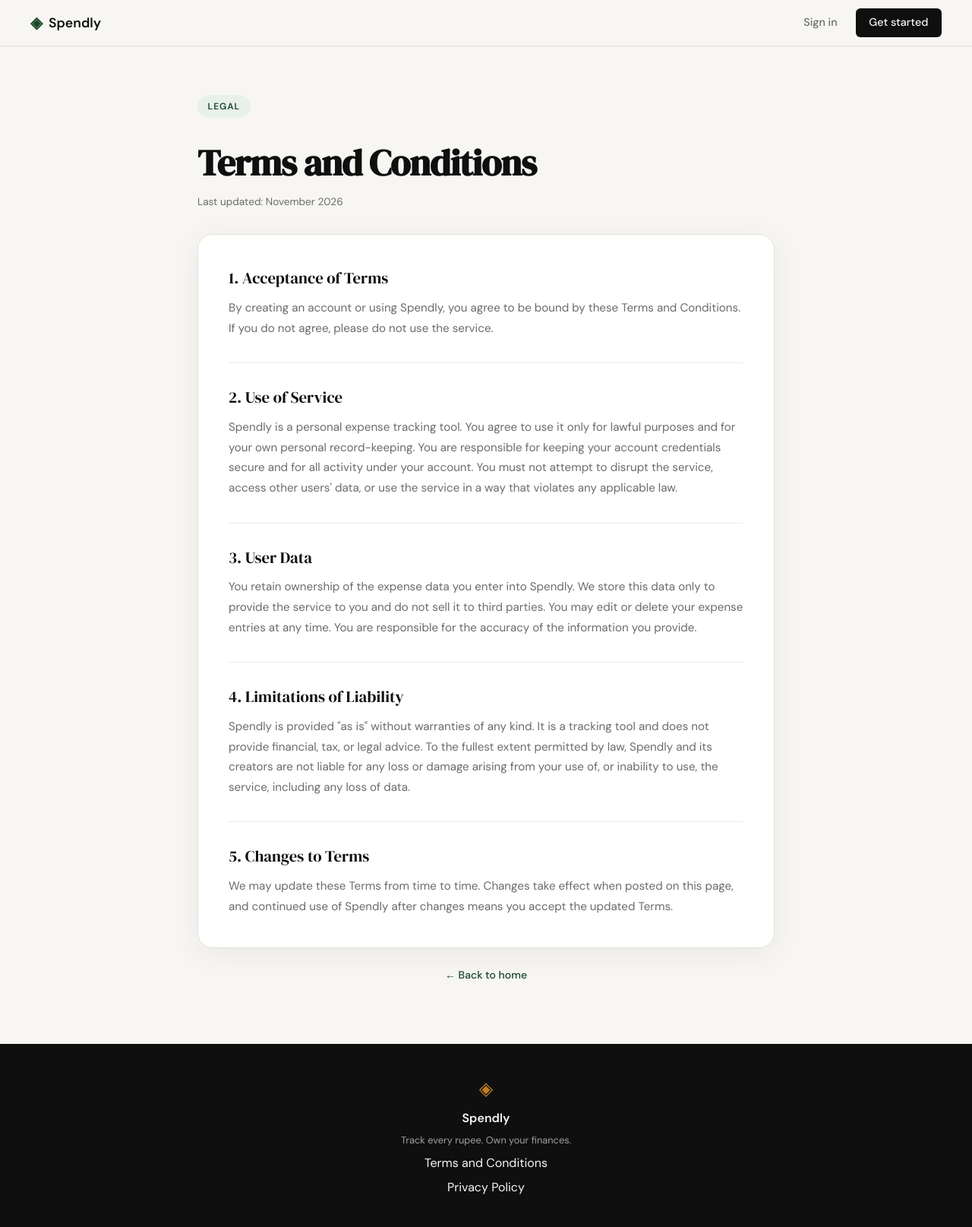
After one commit to Zain-Ali-Shah/spendly, a Flask app: page /terms in a window 1280 px wide. The commit adds this page. Shown: the whole page at 76% size. Run offline with Flask 3, Linux system fonts and the light colour scheme.

Commit message:
landing: add terms and conditions page and route
Co-Authored-By: Claude Sonnet 5.5 <noreply@anthropic.com>

```diff
--- a/app.py
+++ b/app.py
@@ -20,6 +20,11 @@ def register():
 @app.route("/login")
 def login():
     return render_template("login.html")
+
+
+@app.route("/terms")
+def terms():
+    return render_template("terms.html")
 
 
 # ------------------------------------------------------------------ #
--- a/static/css/style.css
+++ b/static/css/style.css
@@ -508,6 +508,80 @@ a { color: inherit; text-decoration: none; }
 }
 
 /* ------------------------------------------------------------------ */
+/* Legal pages (terms, privacy)                                        */
+/* ------------------------------------------------------------------ */
+
+.legal-section {
+    padding: 4rem 2rem 5rem;
+}
+
+.legal-container {
+    max-width: 760px;
+    margin: 0 auto;
+}
+
+.legal-header {
+    margin-bottom: 2rem;
+}
+
+.legal-title {
+    font-family: var(--font-display);
+    font-size: clamp(2rem, 4vw, 3rem);
+    line-height: 1.15;
+    letter-spacing: -0.02em;
+    color: var(--ink);
+    margin: 0.5rem 0 0.75rem;
+}
+
+.legal-updated {
+    font-size: 0.85rem;
+    color: var(--ink-muted);
+}
+
+.legal-card {
+    background: var(--paper-card);
+    border: 1px solid var(--border);
+    border-radius: var(--radius-lg);
+    padding: 2.5rem;
+    box-shadow: 0 8px 40px rgba(0,0,0,0.06);
+}
+
+.legal-card h2 {
+    font-family: var(--font-display);
+    font-size: 1.3rem;
+    font-weight: 400;
+    color: var(--ink);
+    margin: 2rem 0 0.6rem;
+    padding-top: 1.75rem;
+    border-top: 1px solid var(--border-soft);
+}
+
+.legal-card h2:first-child {
+    margin-top: 0;
+    padding-top: 0;
+    border-top: none;
+}
+
+.legal-card p {
+    font-size: 0.95rem;
+    color: var(--ink-muted);
+    line-height: 1.75;
+}
+
+.legal-back {
+    margin-top: 1.5rem;
+    text-align: center;
+    font-size: 0.875rem;
+}
+
+.legal-back a {
+    color: var(--accent);
+    font-weight: 500;
+}
+
+.legal-back a:hover { text-decoration: underline; }
+
+/* ------------------------------------------------------------------ */
 /* Responsive                                                          */
 /* ------------------------------------------------------------------ */
 
@@ -527,4 +601,6 @@ a { color: inherit; text-decoration: none; }
 @media (max-width: 600px) {
     .nav-links a:not(.nav-cta) { display: none; }
     .hero { padding: 3rem 1rem 2rem; }
+    .legal-section { padding: 2.5rem 1rem 3rem; }
+    .legal-card { padding: 1.5rem; }
 }
--- a/templates/base.html
+++ b/templates/base.html
@@ -34,7 +34,7 @@
             <span class="brand-icon">◈</span>
             <span class="footer-name">Spendly</span>
             <p class="footer-copy">Track every rupee. Own your finances.</p>
-            <a href="#">Terms and Conditions</a>
+            <a href="/terms">Terms and Conditions</a>
             <a href="#">Privacy Policy</a>
         </div>
     </footer>
--- /dev/null
+++ b/templates/terms.html
@@ -0,0 +1,36 @@
+{% extends "base.html" %}
+
+{% block title %}Terms and Conditions — Spendly{% endblock %}
+
+{% block content %}
+
+<section class="legal-section">
+    <div class="legal-container">
+        <div class="legal-header">
+            <div class="hero-badge">Legal</div>
+            <h1 class="legal-title">Terms and Conditions</h1>
+            <p class="legal-updated">Last updated: November 2026</p>
+        </div>
+
+        <div class="legal-card">
+            <h2>1. Acceptance of Terms</h2>
+            <p>By creating an account or using Spendly, you agree to be bound by these Terms and Conditions. If you do not agree, please do not use the service.</p>
+
+            <h2>2. Use of Service</h2>
+            <p>Spendly is a personal expense tracking tool. You agree to use it only for lawful purposes and for your own personal record-keeping. You are responsible for keeping your account credentials secure and for all activity under your account. You must not attempt to disrupt the service, access other users' data, or use the service in a way that violates any applicable law.</p>
+
+            <h2>3. User Data</h2>
+            <p>You retain ownership of the expense data you enter into Spendly. We store this data only to provide the service to you and do not sell it to third parties. You may edit or delete your expense entries at any time. You are responsible for the accuracy of the information you provide.</p>
+
+            <h2>4. Limitations of Liability</h2>
+            <p>Spendly is provided "as is" without warranties of any kind. It is a tracking tool and does not provide financial, tax, or legal advice. To the fullest extent permitted by law, Spendly and its creators are not liable for any loss or damage arising from your use of, or inability to use, the service, including any loss of data.</p>
+
+            <h2>5. Changes to Terms</h2>
+            <p>We may update these Terms from time to time. Changes take effect when posted on this page, and continued use of Spendly after changes means you accept the updated Terms.</p>
+        </div>
+
+        <p class="legal-back"><a href="{{ url_for('landing') }}">&larr; Back to home</a></p>
+    </div>
+</section>
+
+{% endblock %}
```
